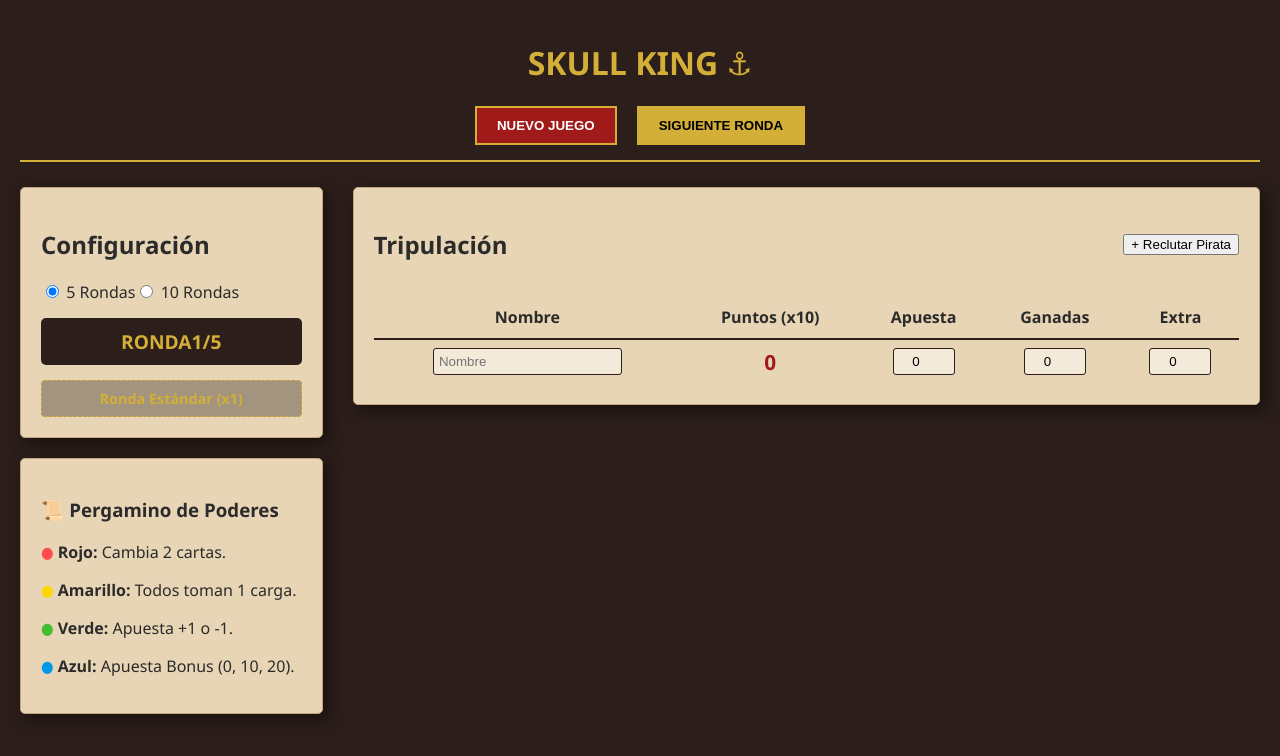
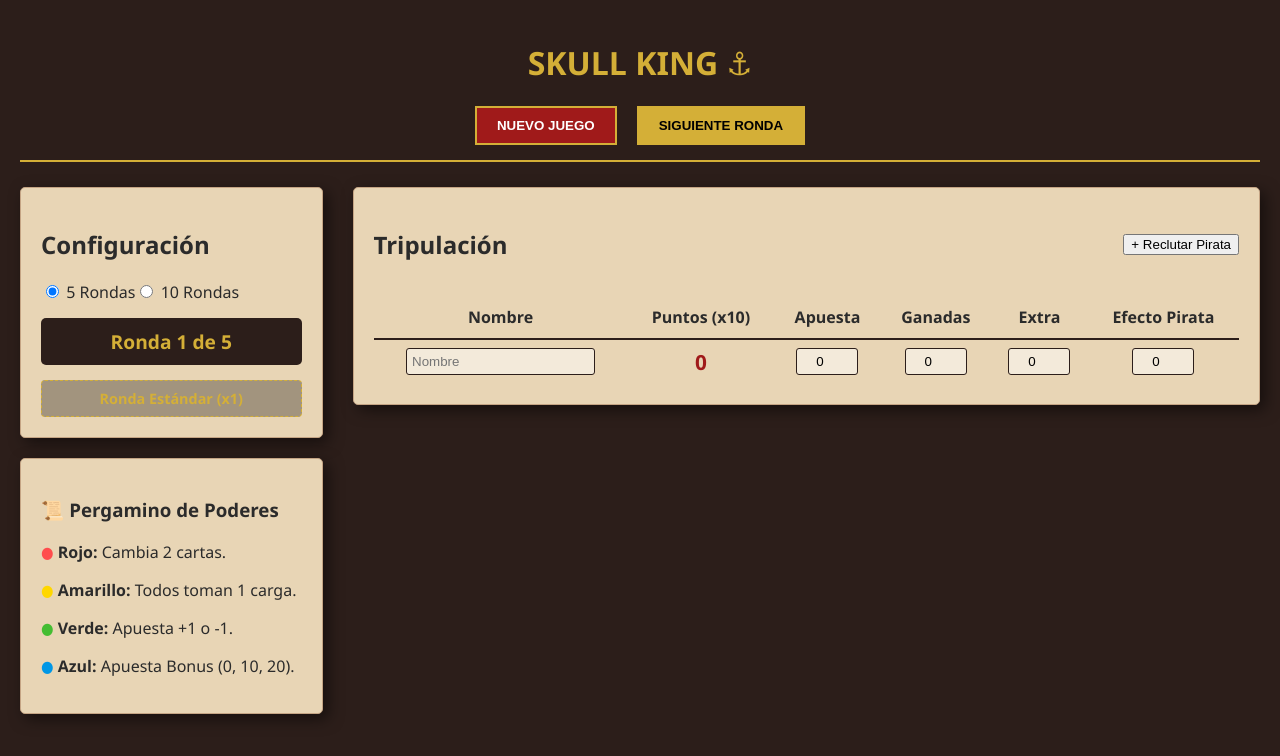
Before and after one commit to BrandonMDLCN/skull-king-module, a React (Create React App) app: page / in a window 1280 px wide. Shown: the top 756 px of the page. Built offline with nearby package versions, Linux system fonts and the light colour scheme.

Commit message:
mejora de experiencia

```diff
--- a/src/App.js
+++ b/src/App.js
@@ -6,20 +6,20 @@ function App() {
   const [rondaActual, setRondaActual] = useState(0);
   const [juegoIniciado, setJuegoIniciado] = useState(false);
   const [jugadores, setJugadores] = useState([
-    { id: 1, nombre: '', puntos: 0, apuestaHecha: 0, apuestaGanada: 0, puntosExtra: 0 }
+    { id: 1, nombre: '', puntos: 0, apuestaHecha: 0, apuestaGanada: 0, puntosExtra: 0 , efectoPirata: 0}
   ]);
 
   const nuevoJuego = () => {
     if (window.confirm("¿Reiniciar la travesía, capitán?")) {
       setRondaActual(0);
       setJuegoIniciado(false);
-      setJugadores([{ id: 1, nombre: '', puntos: 0, apuestaHecha: 0, apuestaGanada: 0, puntosExtra: 0 }]);
+      setJugadores([{ id: 1, nombre: '', puntos: 0, apuestaHecha: 0, apuestaGanada: 0, puntosExtra: 0, efectoPirata: 0 }]);
     }
   };
 
   const agregarJugador = () => {
     setJugadores([...jugadores, {
-      id: Date.now(), nombre: '', puntos: 0, apuestaHecha: 0, apuestaGanada: 0, puntosExtra: 0
+      id: Date.now(), nombre: '', puntos: 0, apuestaHecha: 0, apuestaGanada: 0, puntosExtra: 0, efectoPirata: 0
     }]);
   };
 
@@ -48,23 +48,30 @@ function App() {
     }
 
     const nuevosPuntos = jugadores.map(j => {
-      let puntosDeRonda = Number.parseInt(j.apuestaHecha) || 0;
+      let puntosDeRonda = 0;
 
       // Lógica de apuesta 0
       if(Number.parseInt(j.apuestaGanada || 0) === 0 && Number.parseInt(j.apuestaHecha || 0) === 0) {
-        puntosDeRonda = 1;
+        puntosDeRonda = 1 + Number.parseInt(j.puntosExtra || 0);
+        puntosDeRonda += Number.parseInt(j.efectoPirata || 0); // Aplicar efecto de carta de pirata
       }
-      // Si falla la apuesta, puntos negativos
       else if (Number.parseInt(j.apuestaHecha || 0) !== Number.parseInt(j.apuestaGanada || 0)) {
-        puntosDeRonda = -Math.abs(puntosDeRonda);
+        let diferencia = Math.abs(Number.parseInt(j.apuestaHecha || 0) - Number.parseInt(j.apuestaGanada || 0));
+        puntosDeRonda = -Math.abs(diferencia);
+        puntosDeRonda -= Number.parseInt(j.efectoPirata || 0); // Aplicar efecto de carta de pirata
       }
+      else {
+        puntosDeRonda = Number.parseInt(j.apuestaHecha) + Number.parseInt(j.puntosExtra || 0);
+        puntosDeRonda += Number.parseInt(j.efectoPirata || 0); // Aplicar efecto de carta de pirata
+      }
+
 
       // Aplicar multiplicador especial de la ronda (x2 o x3)
       const puntosCalculados = puntosDeRonda * multiplicadorRonda;
 
       return {
         ...j,
-        puntos: j.puntos + puntosCalculados + Number.parseInt(j.puntosExtra || 0),
+        puntos: j.puntos + puntosCalculados,
         apuestaHecha: 0,
         apuestaGanada: 0,
         puntosExtra: 0
@@ -83,6 +90,17 @@ function App() {
     if (siguiente === maxRondas) return "⚠️ ¡ÚLTIMA RONDA! PUNTOS x3";
     if (siguiente === maxRondas - 1) return "🔥 ¡PENÚLTIMA RONDA! PUNTOS x2";
     return "Ronda Estándar (x1)";
+  };
+
+  const getMensajeRondas = () => {
+    if (rondaActual !== maxRondas) {
+      return `Ronda ${rondaActual+1} de ${maxRondas}`;
+    }
+    let ganadores = jugadores.filter(j => j.puntos === Math.max(...jugadores.map(j => j.puntos)));
+    if (ganadores.length > 1) {
+      return `¡Empate entre: ${ganadores.map(g => g.nombre).join(', ')}!`;
+    }
+    return `Ganador: ${jugadores.reduce((max, j) => j.puntos > max.puntos ? j : max, jugadores[0]).nombre}`;
   };
 
   return (
@@ -119,7 +137,7 @@ function App() {
               </label>
             </div>
             <div className="ronda-badge">
-              <strong>{(rondaActual !== maxRondas) ? "RONDA" + (rondaActual+1) + "/" + maxRondas : "Juego Terminado"}</strong>
+              <strong>{getMensajeRondas()}</strong>
             </div>
             {/* MENSAJE DE MULTIPLICADOR */}
             <div className={`multiplicador-aviso ${rondaActual + 1 >= maxRondas - 1 ? 'animar' : ''}`}>
@@ -151,6 +169,7 @@ function App() {
                   <th>Apuesta</th>
                   <th>Ganadas</th>
                   <th>Extra</th>
+                  <th>Efecto Pirata</th>
                 </tr>
               </thead>
               <tbody>
@@ -185,6 +204,13 @@ function App() {
                         onChange={(e) => actualizarJugador(j.id, 'puntosExtra', e.target.value)}
                       />
                     </td>
+                    <td>
+                      <input
+                        type="number" className="input-number"
+                        value={j.efectoPirata}
+                        onChange={(e) => actualizarJugador(j.id, 'efectoPirata', e.target.value)}
+                      />
+                    </td>
                   </tr>
                 ))}
               </tbody>
```
